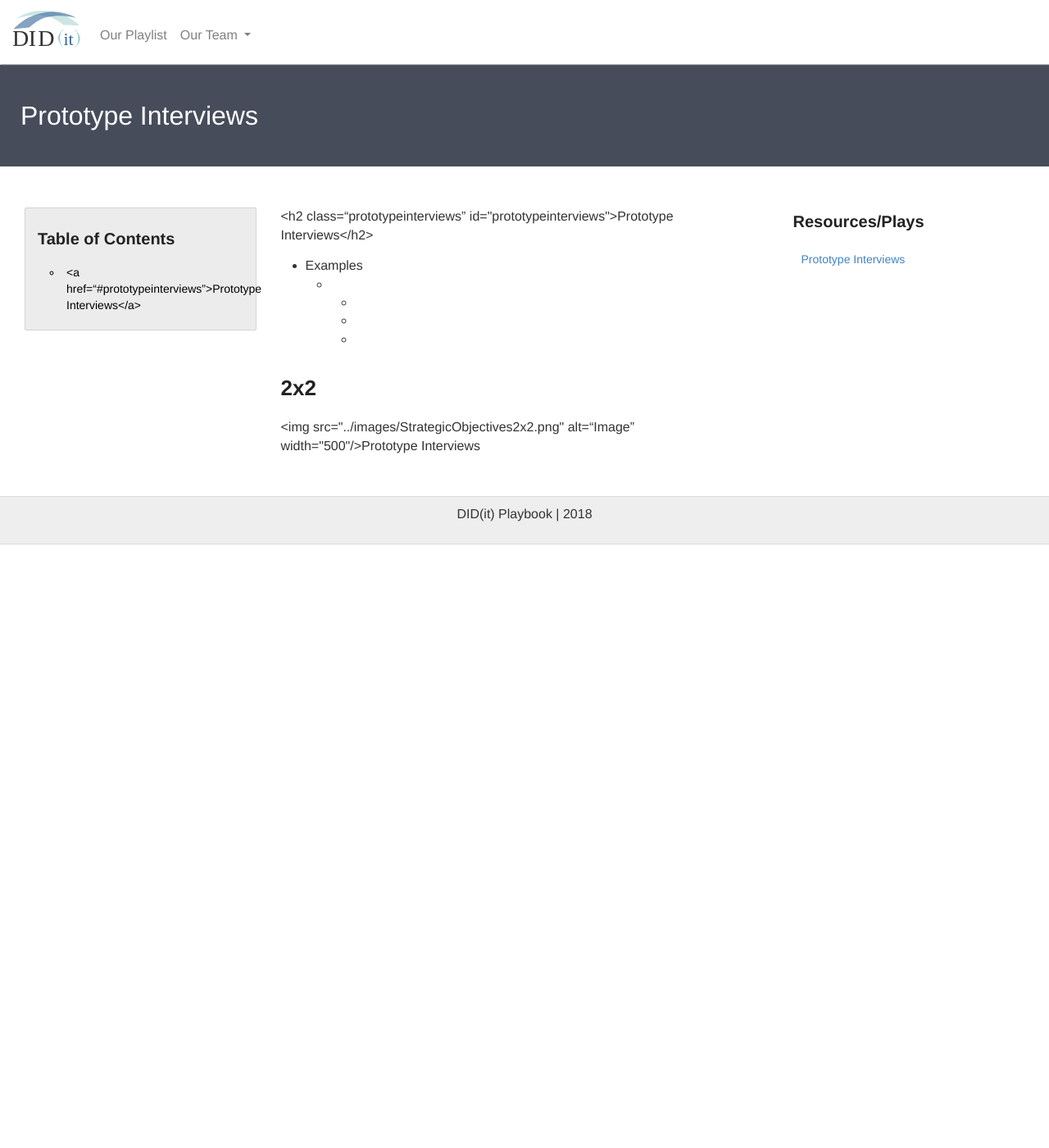
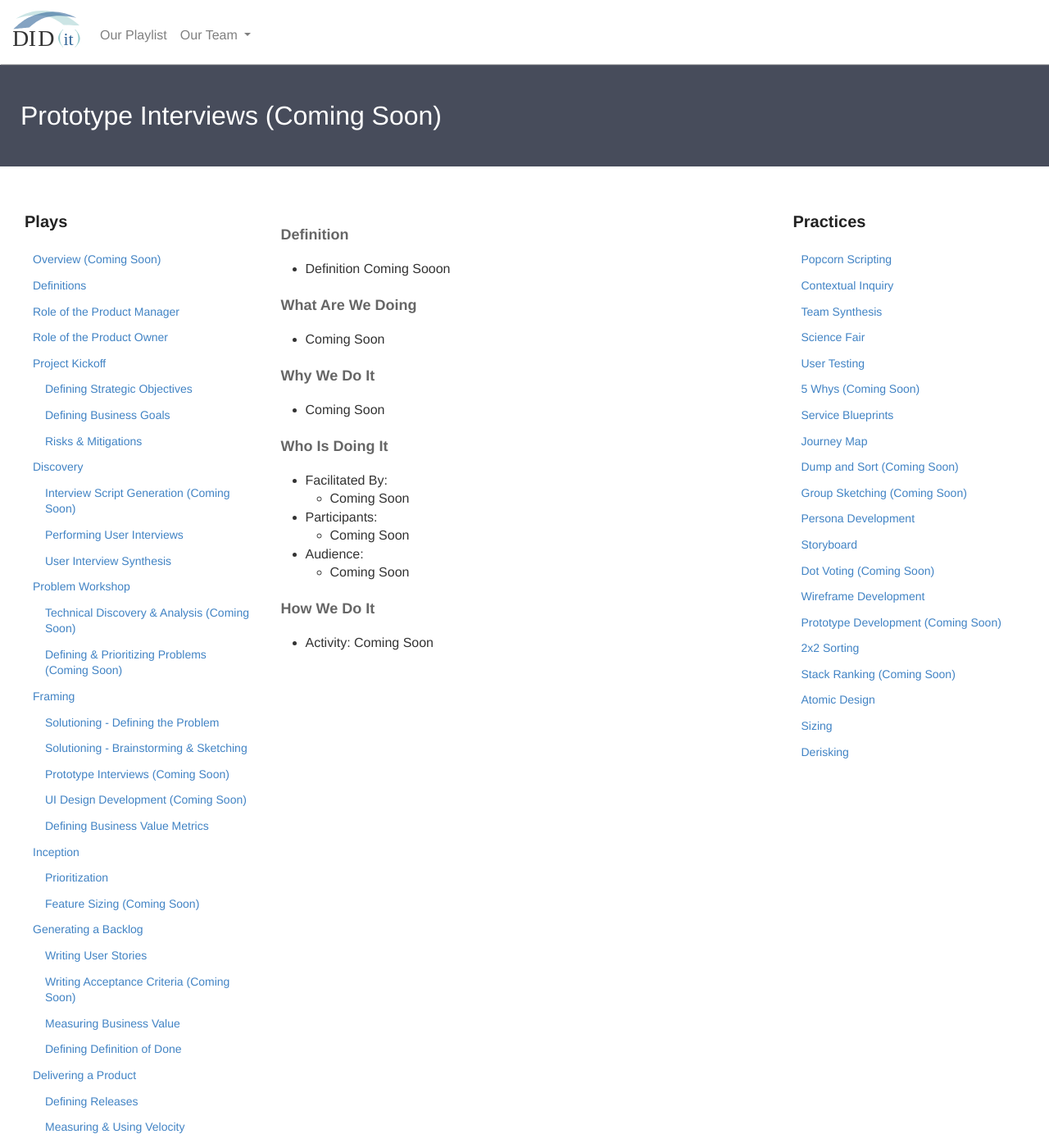
Before and after one commit to KnightPointSystems/kps_playbook, a Jekyll site: the page built from prototype-interviews.md, in a window 1280 px wide and 1400 px high. Shown: the whole window at 82% size. Built offline with Jekyll 4.4.1, drawn with Linux system fonts in a browser that asks for light colours; nearby versions of some CDN libraries; some of the changed text lies outside the part shown.

Commit message:
Update prototype-interviews.md

```diff
--- a/prototype-interviews.md
+++ b/prototype-interviews.md
@@ -1,45 +1,60 @@
 ---
 layout: page
-title: Prototype Interviews
-header: Prototype Interviews
+title: Prototype Interviews (Coming Soon)
+header: Prototype Interviews (Coming Soon)
 permalink: /prototype-interviews/
 ---
 <div class="row">
- <div class="col-md-3">
-    <div class="toc">
-    <h3>Table of Contents</h3>
-    <ul>
-    <li><a href=“#prototypeinterviews”>Prototype Interviews</a></li>
-    </ul>
+    <div class="col-md-3">
+        {% include product-plays.html %}
     </div>
-  </div>
-
-<div class="col-md-6">
-<h2 class=“prototypeinterviews” id="prototypeinterviews">Prototype Interviews</h2>
-<ul>
-    <li>Examples</li>
-    <ul>
-    <li></li>
-      <ul>
-      <li></li>
-      <li></li>
-      <li></li>
-      </ul>
-    </ul>
-</ul>
-
-  <h2 class="twobytwo" id="twobytwo">2x2</h2>
-  <img src="../images/StrategicObjectives2x2.png" alt=“Image” width="500"/>Prototype Interviews
-
-</div>
-
-<div class="col-md-3">
-<div class="sideLinks">
-    <h2>Resources/Plays</h2>
-    <ul>
-    <li><a href="{{ site.baseurl }}/prototype-interviews">Prototype Interviews</a></li>
-    </ul>
+    <div class="col-md-6">
+        <h4 class="Definition" id="Definition">
+            Definition
+        </h4>
+		<ul>
+		<li>Definition Coming Sooon</li>
+		</ul>
+        <h4 class="What" id="What">
+            What Are We Doing
+        </h4>
+	<ul>
+        <li>Coming Soon</li>
+	</ul>
+        <h4 class="Why" id="Why">
+            Why We Do It
+        </h4>
+            <ul>
+                <li>Coming Soon</li>
+	    </ul>
+        <h4 class="Who" id="Who">
+            Who Is Doing It
+        </h4>
+            <ul>
+                <li>Facilitated By:
+    	            <ul>
+        	      <li>Coming Soon</li>
+    	            </ul>
+                 </li>
+                <li>Participants:
+    	            <ul>
+                      <li>Coming Soon</li>
+                    </ul>
+                </li>
+                <li>Audience:
+    	            <ul>
+                      <li>Coming Soon</li>
+                  </ul>
+                </li>
+            </ul>
+        <h4 class="How" id="How">
+            How We Do It
+        </h4>
+            <ul>
+               <li>Activity: Coming Soon</li>
+            </ul>
+    </div>
+    <div class="col-md-3">
+        {% include design-plays.html %}
     </div>
 </div>
-
-</div>
```
